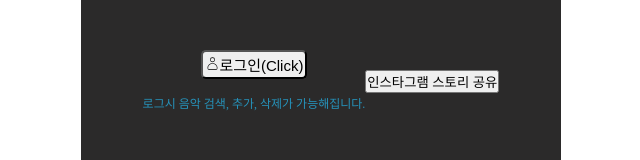
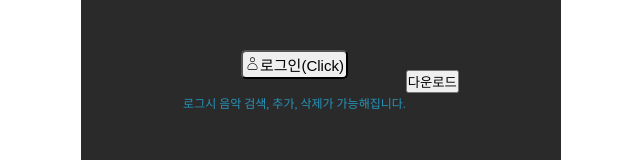
Before and after one commit to namkijoo/MusicPlayer, a React (Vite) app: page /login in a window 1280 px wide. Shown: the part 254-414 px from the top of the page, without its empty margins (319-959 px from the left). Built offline with nearby package versions, Linux system fonts and the light colour scheme; no server answers.

Commit message:
Feat:다운로드

```diff
--- a/src/components/Login/Login.jsx
+++ b/src/components/Login/Login.jsx
@@ -29,12 +29,18 @@ function Login() {
     setIsLoggedIn(false);
   };
 
-  const openInstagramStory = () => {
+  const downloadImage = () => {
     const imageUri =
       'https://search.pstatic.net/sunny/?src=https%3A%2F%2Fvelog.velcdn.com%2Fimages%2Fkcj_dev96%2Fpost%2Ffa647d3f-d927-4dfb-aec0-08bf39ad9ea2%2FreactPosting1.png&type=sc960_832';
 
-    window.location.href = `instagram://story-camera?backgroundImage=${encodeURIComponent(imageUri)}`;
+    const link = document.createElement('a');
+    link.href = imageUri;
+    link.download = 'downloaded-image.png'; // 다운로드될 파일 이름
+    document.body.appendChild(link);
+    link.click();
+    document.body.removeChild(link);
   };
+
   return (
     <TopMenuWrapper>
       <LoginWrapper onClick={isLoggedIn ? logout : login}>
@@ -47,8 +53,8 @@ function Login() {
 
         <span>{isLoggedIn ? '' : '로그시 음악 검색, 추가, 삭제가 가능해집니다.'}</span>
       </LoginWrapper>
-      <button type="button" onClick={openInstagramStory}>
-        인스타그램 스토리 공유
+      <button type="button" onClick={downloadImage}>
+        다운로드
       </button>
     </TopMenuWrapper>
   );
```
